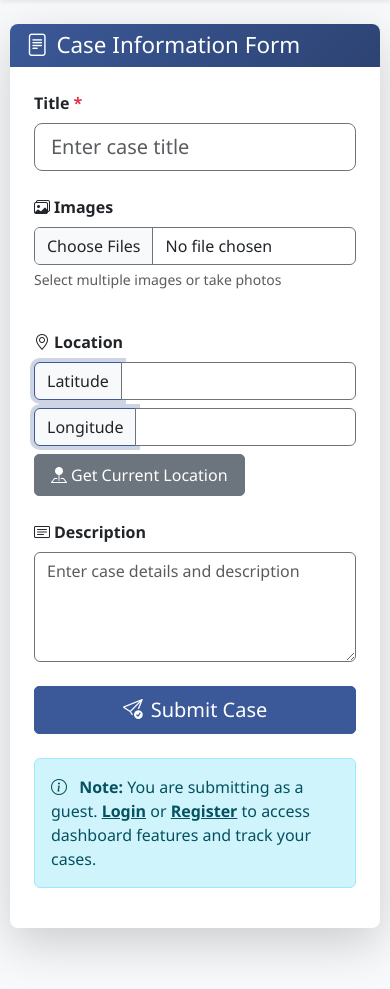
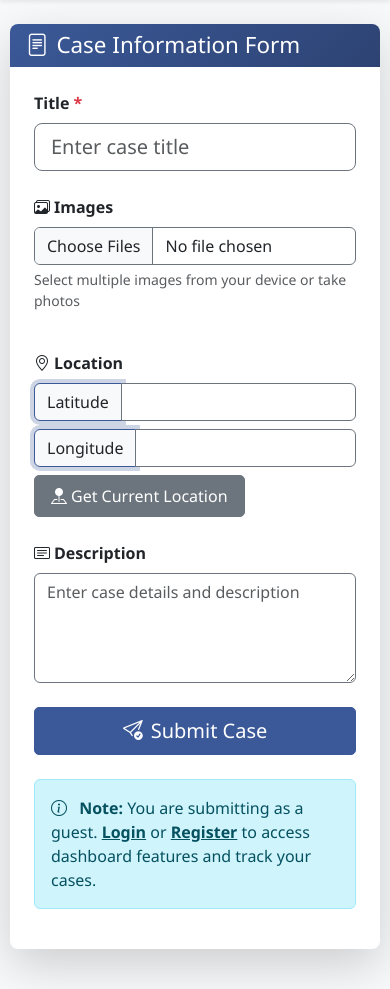
Before and after one commit to NarcoticsProjects/Criminal-case-managment, a Flask app: page / in a window 390 px wide. Shown: the part 56-1045 px from the top of the page. Run offline with Flask 3, Linux system fonts and the light colour scheme; parts of the project's set-up code (start-up, migrations or seed data) failed here and were passed over; some libraries are stand-ins or nearby versions.

Commit message:
Mobile Files Upload fixed

```diff
--- a/templates/index.html
+++ b/templates/index.html
@@ -85,8 +85,8 @@
                                 <label for="images" class="form-label fw-bold">
                                     <i class="bi bi-images me-1"></i>Images
                                 </label>
-                                <input type="file" class="form-control border-secondary" id="images" name="images" multiple accept="image/*" capture>
-                                <div class="form-text text-muted">Select multiple images or take photos</div>
+                                <input type="file" class="form-control border-secondary" id="images" name="images" multiple accept="image/*">
+                                <div class="form-text text-muted">Select multiple images from your device or take photos</div>
                                 <div id="image-preview" class="row mt-3"></div>
                             </div>
 
```
